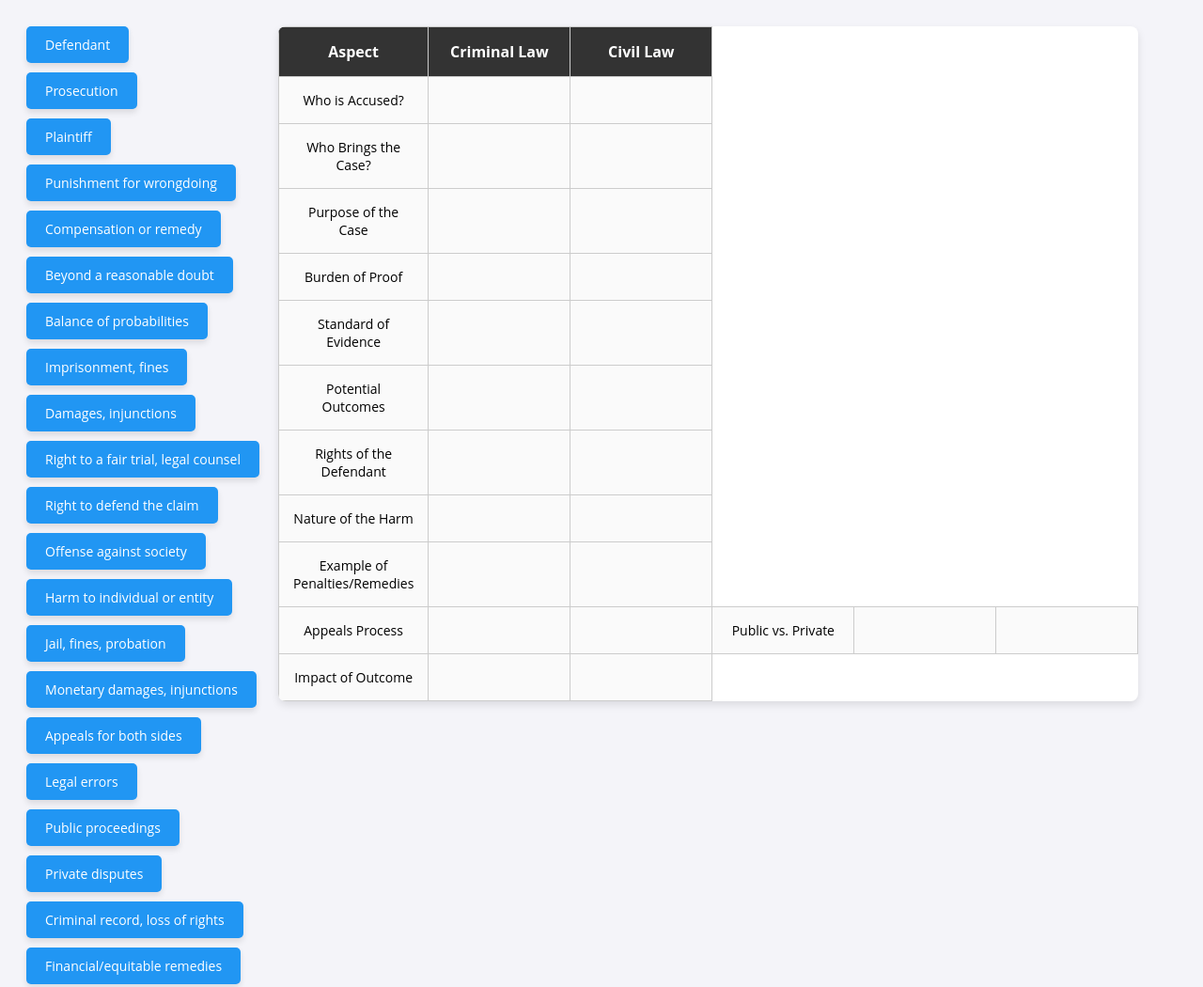
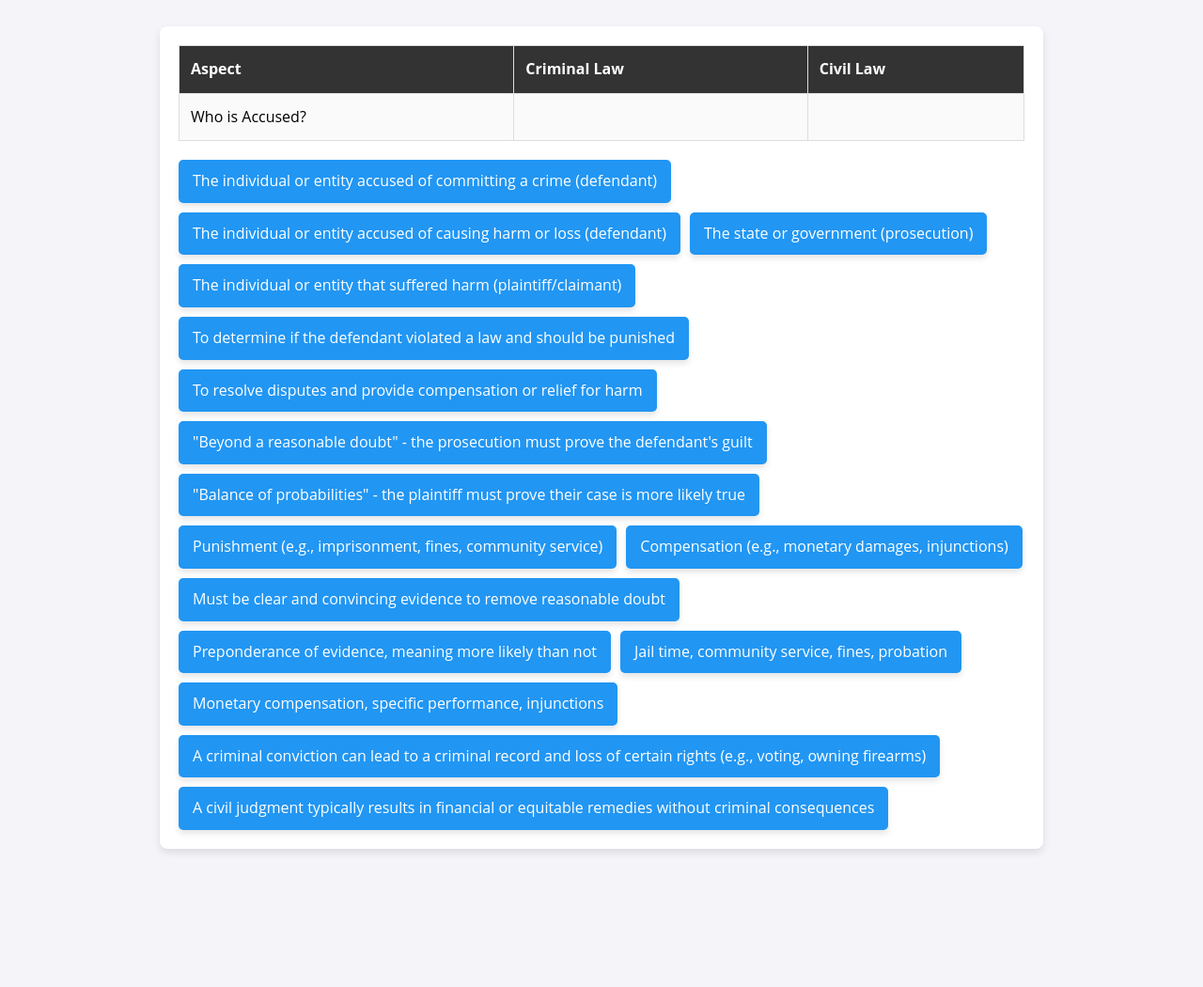
Before and after one commit to kanemayhew/teensandthelaw, a plain HTML site: page index.html in a window 1280 px wide. Shown: the top 1050 px of the page at 94% size. After the commit the page ends 931 px from the top, so only its background shows below. Drawn offline with Linux system fonts and the light colour scheme.

Commit message:
Update index.html

```diff
--- a/index.html
+++ b/index.html
@@ -3,280 +3,201 @@
 <head>
     <meta charset="UTF-8">
     <meta name="viewport" content="width=device-width, initial-scale=1.0">
-    <title>Criminal vs. Civil Law Game</title>
+    <title>Interactive Criminal vs Civil Law Table</title>
     <style>
         body {
             font-family: 'Open Sans', sans-serif;
-            font-size: 14px;
             background-color: #f4f4f9;
-            display: flex;
-            justify-content: center;
-            align-items: flex-start;
             padding: 20px;
+            line-height: 1.6;
         }
-
-        .container {
-            display: flex;
-            flex-direction: row;
-            align-items: flex-start;
-            gap: 20px;
-        }
-
-        table {
-            width: 70%;
-            border-collapse: collapse;
-            margin-bottom: 20px;
+        #table-container {
+            max-width: 900px;
+            margin: 0 auto;
+            padding: 20px;
             background-color: #fff;
             box-shadow: 0 4px 8px rgba(0, 0, 0, 0.1);
             border-radius: 8px;
-            overflow: hidden;
         }
-
+        table {
+            width: 100%;
+            border-collapse: collapse;
+        }
         th, td {
-            border: 1px solid #ccc;
-            padding: 15px;
-            text-align: center;
-            transition: background-color 0.2s;
+            border: 1px solid #ddd;
+            padding: 12px;
+            text-align: left;
         }
-
         th {
             background-color: #333;
             color: white;
-            font-size: 16px;
         }
-
         td {
             background-color: #fafafa;
-            min-width: 120px;
         }
-
-        .aspect {
-            width: 200px;
+        .hidden {
+            display: none;
         }
-
-        .button-container {
+        .buttons {
+            margin-top: 20px;
             display: flex;
-            flex-direction: column;
-            align-items: flex-start;
             gap: 10px;
+            flex-wrap: wrap;
         }
-
         .button {
             background-color: #2196F3;
             color: white;
             border: none;
-            padding: 10px 20px;
+            padding: 10px 15px;
             cursor: pointer;
             border-radius: 5px;
             box-shadow: 0 4px 6px rgba(0, 0, 0, 0.1);
             transition: transform 0.2s, opacity 0.3s;
         }
-
         .button:hover {
             background-color: #1976D2;
         }
-
-        .correct {
+        .button.correct {
             background-color: green;
             color: white;
         }
-
-        .incorrect {
+        .button.incorrect {
             background-color: red;
             color: white;
-        }
-
-        .jiggle {
-            animation: jiggle 0.3s ease-in-out;
-        }
-
-        @keyframes jiggle {
-            0% { transform: translateX(0); }
-            25% { transform: translateX(-5px); }
-            50% { transform: translateX(5px); }
-            75% { transform: translateX(-5px); }
-            100% { transform: translateX(0); }
         }
     </style>
 </head>
 <body>
 
-<div class="container">
-    <div id="options" class="button-container">
-        <div id="d1" class="button" draggable="true" ondragstart="drag(event)">Defendant</div>
-        <div id="d2" class="button" draggable="true" ondragstart="drag(event)">Prosecution</div>
-        <div id="d3" class="button" draggable="true" ondragstart="drag(event)">Plaintiff</div>
-        <div id="d4" class="button" draggable="true" ondragstart="drag(event)">Punishment for wrongdoing</div>
-        <div id="d5" class="button" draggable="true" ondragstart="drag(event)">Compensation or remedy</div>
-        <div id="d6" class="button" draggable="true" ondragstart="drag(event)">Beyond a reasonable doubt</div>
-        <div id="d7" class="button" draggable="true" ondragstart="drag(event)">Balance of probabilities</div>
-        <div id="d8" class="button" draggable="true" ondragstart="drag(event)">Imprisonment, fines</div>
-        <div id="d9" class="button" draggable="true" ondragstart="drag(event)">Damages, injunctions</div>
-        <div id="d10" class="button" draggable="true" ondragstart="drag(event)">Right to a fair trial, legal counsel</div>
-        <div id="d11" class="button" draggable="true" ondragstart="drag(event)">Right to defend the claim</div>
-        <div id="d12" class="button" draggable="true" ondragstart="drag(event)">Offense against society</div>
-        <div id="d13" class="button" draggable="true" ondragstart="drag(event)">Harm to individual or entity</div>
-        <div id="d14" class="button" draggable="true" ondragstart="drag(event)">Jail, fines, probation</div>
-        <div id="d15" class="button" draggable="true" ondragstart="drag(event)">Monetary damages, injunctions</div>
-        <div id="d16" class="button" draggable="true" ondragstart="drag(event)">Appeals for both sides</div>
-        <div id="d17" class="button" draggable="true" ondragstart="drag(event)">Legal errors</div>
-        <div id="d18" class="button" draggable="true" ondragstart="drag(event)">Public proceedings</div>
-        <div id="d19" class="button" draggable="true" ondragstart="drag(event)">Private disputes</div>
-        <div id="d20" class="button" draggable="true" ondragstart="drag(event)">Criminal record, loss of rights</div>
-        <div id="d21" class="button" draggable="true" ondragstart="drag(event)">Financial/equitable remedies</div>
-    </div>
-
+<div id="table-container">
     <table>
         <tr>
-            <th class="aspect">Aspect</th>
+            <th>Aspect</th>
             <th>Criminal Law</th>
             <th>Civil Law</th>
         </tr>
-        <tr>
-            <td class="aspect">Who is Accused?</td>
-            <td id="c1" ondrop="drop(event)" ondragover="allowDrop(event)"></td>
-            <td id="c2" ondrop="drop(event)" ondragover="allowDrop(event)"></td>
+        <tr id="row1">
+            <td>Who is Accused?</td>
+            <td id="criminal1" ondrop="drop(event)" ondragover="allowDrop(event)"></td>
+            <td id="civil1" ondrop="drop(event)" ondragover="allowDrop(event)"></td>
         </tr>
-        <tr>
-            <td class="aspect">Who Brings the Case?</td>
-            <td id="c3" ondrop="drop(event)" ondragover="allowDrop(event)"></td>
-            <td id="c4" ondrop="drop(event)" ondragover="allowDrop(event)"></td>
+        <tr id="row2" class="hidden">
+            <td>Who Brings the Case Forward?</td>
+            <td id="criminal2" ondrop="drop(event)" ondragover="allowDrop(event)"></td>
+            <td id="civil2" ondrop="drop(event)" ondragover="allowDrop(event)"></td>
         </tr>
-        <tr>
-            <td class="aspect">Purpose of the Case</td>
-            <td id="c5" ondrop="drop(event)" ondragover="allowDrop(event)"></td>
-            <td id="c6" ondrop="drop(event)" ondragover="allowDrop(event)"></td>
+        <tr id="row3" class="hidden">
+            <td>Purpose of the Case</td>
+            <td id="criminal3" ondrop="drop(event)" ondragover="allowDrop(event)"></td>
+            <td id="civil3" ondrop="drop(event)" ondragover="allowDrop(event)"></td>
         </tr>
-        <tr>
-            <td class="aspect">Burden of Proof</td>
-            <td id="c7" ondrop="drop(event)" ondragover="allowDrop(event)"></td>
-            <td id="c8" ondrop="drop(event)" ondragover="allowDrop(event)"></td>
+        <tr id="row4" class="hidden">
+            <td>Burden of Proof</td>
+            <td id="criminal4" ondrop="drop(event)" ondragover="allowDrop(event)"></td>
+            <td id="civil4" ondrop="drop(event)" ondragover="allowDrop(event)"></td>
         </tr>
-        <tr>
-            <td class="aspect">Standard of Evidence</td>
-            <td id="c9" ondrop="drop(event)" ondragover="allowDrop(event)"></td>
-            <td id="c10" ondrop="drop(event)" ondragover="allowDrop(event)"></td>
+        <tr id="row5" class="hidden">
+            <td>Potential Outcomes</td>
+            <td id="criminal5" ondrop="drop(event)" ondragover="allowDrop(event)"></td>
+            <td id="civil5" ondrop="drop(event)" ondragover="allowDrop(event)"></td>
         </tr>
-        <tr>
-            <td class="aspect">Potential Outcomes</td>
-            <td id="c11" ondrop="drop(event)" ondragover="allowDrop(event)"></td>
-            <td id="c12" ondrop="drop(event)" ondragover="allowDrop(event)"></td>
+        <tr id="row6" class="hidden">
+            <td>Standard of Evidence</td>
+            <td id="criminal6" ondrop="drop(event)" ondragover="allowDrop(event)"></td>
+            <td id="civil6" ondrop="drop(event)" ondragover="allowDrop(event)"></td>
         </tr>
-        <tr>
-            <td class="aspect">Rights of the Defendant</td>
-            <td id="c13" ondrop="drop(event)" ondragover="allowDrop(event)"></td>
-            <td id="c14" ondrop="drop(event)" ondragover="allowDrop(event)"></td>
+        <tr id="row7" class="hidden">
+            <td>Example of Penalties/Remedies</td>
+            <td id="criminal7" ondrop="drop(event)" ondragover="allowDrop(event)"></td>
+            <td id="civil7" ondrop="drop(event)" ondragover="allowDrop(event)"></td>
         </tr>
-        <tr>
-            <td class="aspect">Nature of the Harm</td>
-            <td id="c15" ondrop="drop(event)" ondragover="allowDrop(event)"></td>
-            <td id="c16" ondrop="drop(event)" ondragover="allowDrop(event)"></td>
-        </tr>
-        <tr>
-            <td class="aspect">Example of Penalties/Remedies</td>
-            <td id="c17" ondrop="drop(event)" ondragover="allowDrop(event)"></td>
-            <td id="c18" ondrop="drop(event)" ondragover="allowDrop(event)"></td>
-        </tr>
-        <tr>
-            <td class="aspect">Appeals Process</td>
-            <td id="c19" ondrop="drop(event)" ondragover="allowDrop(event)"></td>
-            <td id="c20" ondrop="drop(event)" on
-        <tr>
-            <td class="aspect">Public vs. Private</td>
-            <td id="c21" ondrop="drop(event)" ondragover="allowDrop(event)"></td>
-            <td id="c22" ondrop="drop(event)" ondragover="allowDrop(event)"></td>
-        </tr>
-        <tr>
-            <td class="aspect">Impact of Outcome</td>
-            <td id="c23" ondrop="drop(event)" ondragover="allowDrop(event)"></td>
-            <td id="c24" ondrop="drop(event)" ondragover="allowDrop(event)"></td>
+        <tr id="row8" class="hidden">
+            <td>Impact of Outcome</td>
+            <td id="criminal8" ondrop="drop(event)" ondragover="allowDrop(event)"></td>
+            <td id="civil8" ondrop="drop(event)" ondragover="allowDrop(event)"></td>
         </tr>
     </table>
+
+    <div class="buttons">
+        <div id="button1" class="button" draggable="true" ondragstart="drag(event)">The individual or entity accused of committing a crime (defendant)</div>
+        <div id="button2" class="button" draggable="true" ondragstart="drag(event)">The individual or entity accused of causing harm or loss (defendant)</div>
+        <div id="button3" class="button" draggable="true" ondragstart="drag(event)">The state or government (prosecution)</div>
+        <div id="button4" class="button" draggable="true" ondragstart="drag(event)">The individual or entity that suffered harm (plaintiff/claimant)</div>
+        <div id="button5" class="button" draggable="true" ondragstart="drag(event)">To determine if the defendant violated a law and should be punished</div>
+        <div id="button6" class="button" draggable="true" ondragstart="drag(event)">To resolve disputes and provide compensation or relief for harm</div>
+        <div id="button7" class="button" draggable="true" ondragstart="drag(event)">"Beyond a reasonable doubt" - the prosecution must prove the defendant's guilt</div>
+        <div id="button8" class="button" draggable="true" ondragstart="drag(event)">"Balance of probabilities" - the plaintiff must prove their case is more likely true</div>
+        <div id="button9" class="button" draggable="true" ondragstart="drag(event)">Punishment (e.g., imprisonment, fines, community service)</div>
+        <div id="button10" class="button" draggable="true" ondragstart="drag(event)">Compensation (e.g., monetary damages, injunctions)</div>
+        <div id="button11" class="button" draggable="true" ondragstart="drag(event)">Must be clear and convincing evidence to remove reasonable doubt</div>
+        <div id="button12" class="button" draggable="true" ondragstart="drag(event)">Preponderance of evidence, meaning more likely than not</div>
+        <div id="button13" class="button" draggable="true" ondragstart="drag(event)">Jail time, community service, fines, probation</div>
+        <div id="button14" class="button" draggable="true" ondragstart="drag(event)">Monetary compensation, specific performance, injunctions</div>
+        <div id="button15" class="button" draggable="true" ondragstart="drag(event)">A criminal conviction can lead to a criminal record and loss of certain rights (e.g., voting, owning firearms)</div>
+        <div id="button16" class="button" draggable="true" ondragstart="drag(event)">A civil judgment typically results in financial or equitable remedies without criminal consequences</div>
+    </div>
 </div>
 
-<audio id="correctSound" src="https://www.myinstants.com/media/sounds/correct-answer-ding.mp3"></audio>
-<audio id="fartSound" src="https://www.myinstants.com/media/sounds/fart.mp3"></audio>
-<audio id="buzzerSound" src="https://www.myinstants.com/media/sounds/wrong-answer-sound-effect.mp3"></audio>
-<audio id="wrongVoiceSound" src="https://www.myinstants.com/media/sounds/wrong.mp3"></audio>
-
 <script>
-    let wrongAttempts = 0;
-
-    function allowDrop(ev) {
-        ev.preventDefault();
+    function allowDrop(event) {
+        event.preventDefault();
     }
 
-    function drag(ev) {
-        ev.dataTransfer.setData("text", ev.target.id);
+    function drag(event) {
+        event.dataTransfer.setData("text", event.target.id);
     }
 
-    function drop(ev) {
-        ev.preventDefault();
-        var data = ev.dataTransfer.getData("text");
-        var element = document.getElementById(data);
-        var target = ev.target;
-
-        if (target.tagName === "TD" && target.innerHTML === "") {
-            if (checkAnswer(target.id, data)) {
-                target.appendChild(element);
-                element.classList.add('jiggle');
-                document.getElementById('correctSound').play();
-
-                setTimeout(function () {
-                    element.classList.remove('jiggle');
-                }, 500);
-
-                target.className = "correct";
-            } else {
-                playWrongSound();
-                element.style.opacity = 0;
-                setTimeout(function() {
-                    element.style.opacity = 1;
-                    document.getElementById('options').appendChild(element);
-                }, 500);
-            }
+    function drop(event) {
+        event.preventDefault();
+        var data = event.dataTransfer.getData("text");
+        var draggedElement = document.getElementById(data);
+        if (event.target.id.includes("criminal") && (data === "button1" || data === "button3" || data === "button5" || data === "button7" || data === "button9" || data === "button11" || data === "button13" || data === "button15")) {
+            event.target.appendChild(draggedElement);
+            draggedElement.classList.add("correct");
+            showNextRow(event.target.id);
+        } else if (event.target.id.includes("civil") && (data === "button2" || data === "button4" || data === "button6" || data === "button8" || data === "button10" || data === "button12" || data === "button14" || data === "button16")) {
+            event.target.appendChild(draggedElement);
+            draggedElement.classList.add("correct");
+            showNextRow(event.target.id);
+        } else {
+            draggedElement.classList.add("incorrect");
+            setTimeout(function() {
+                draggedElement.classList.remove("incorrect");
+            }, 1000);
         }
     }
 
-    function playWrongSound() {
-        if (wrongAttempts === 0) {
-            document.getElementById('fartSound').play();
-        } else if (wrongAttempts === 1) {
-            document.getElementById('buzzerSound').play();
-        } else if (wrongAttempts === 2) {
-            document.getElementById('wrongVoiceSound').play();
+    function showNextRow(currentId) {
+        switch (currentId) {
+            case "criminal1":
+            case "civil1":
+                document.getElementById("row2").classList.remove("hidden");
+                break;
+            case "criminal2":
+            case "civil2":
+                document.getElementById("row3").classList.remove("hidden");
+                break;
+            case "criminal3":
+            case "civil3":
+                document.getElementById("row4").classList.remove("hidden");
+                break;
+            case "criminal4":
+            case "civil4":
+                document.getElementById("row5").classList.remove("hidden");
+                break;
+            case "criminal5":
+            case "civil5":
+                document.getElementById("row6").classList.remove("hidden");
+                break;
+            case "criminal6":
+            case "civil6":
+                document.getElementById("row7").classList.remove("hidden");
+                break;
+            case "criminal7":
+            case "civil7":
+                document.getElementById("row8").classList.remove("hidden");
+                break;
         }
-        wrongAttempts++;
-    }
-
-    function checkAnswer(targetId, dragId) {
-        const correctAnswers = {
-            c1: "d1",
-            c2: "d1",
-            c3: "d2",
-            c4: "d3",
-            c5: "d4",
-            c6: "d5",
-            c7: "d6",
-            c8: "d7",
-            c9: "d6",
-            c10: "d7",
-            c11: "d8",
-            c12: "d9",
-            c13: "d10",
-            c14: "d11",
-            c15: "d12",
-            c16: "d13",
-            c17: "d14",
-            c18: "d15",
-            c19: "d16",
-            c20: "d17",
-            c21: "d18",
-            c22: "d19",
-            c23: "d20",
-            c24: "d21"
-        };
-        return correctAnswers[targetId] === dragId;
     }
 </script>
 
```
